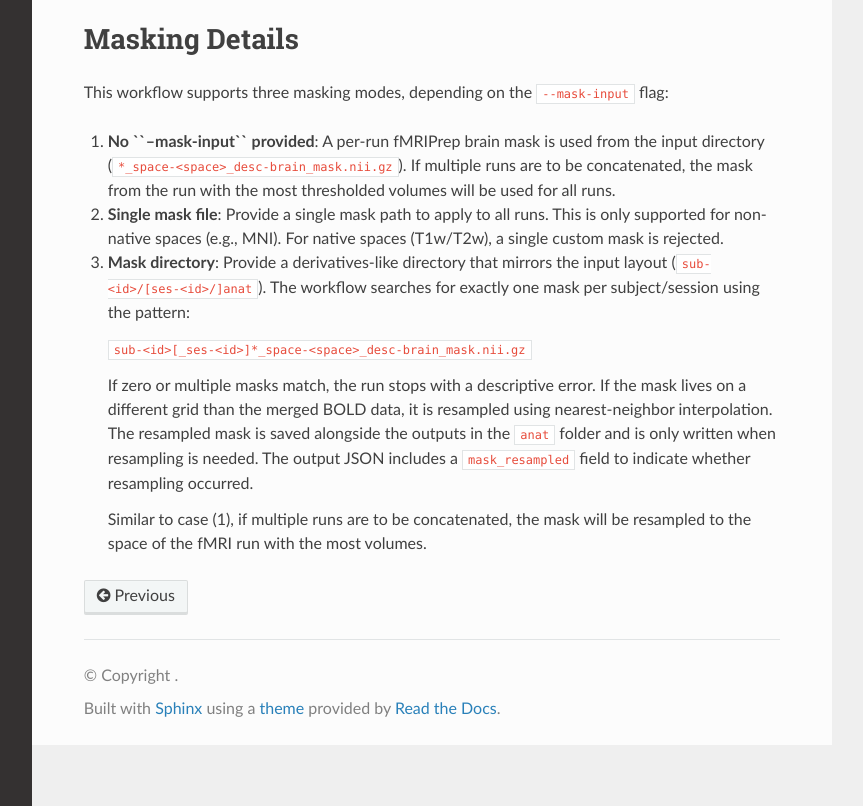
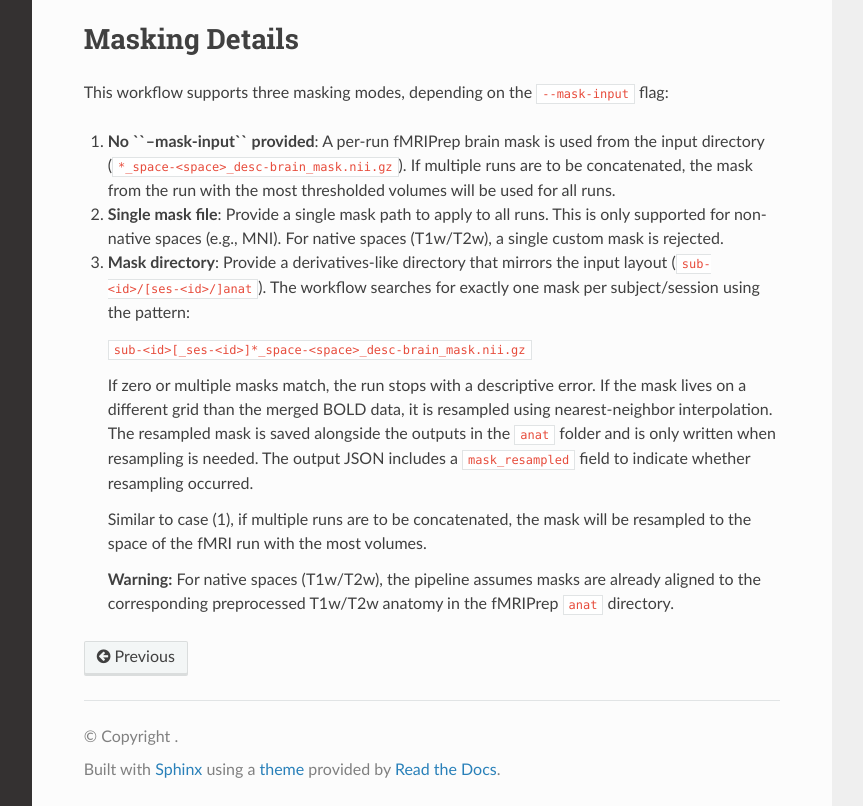
Before and after one commit to Larsen-Lab/dR2star, a Sphinx documentation site: the page built from docs/usage.rst, in a window 1280 px wide and 1070 px high, cut to the strip 264-1070 px from the top of the window. Shown: the whole strip, without its empty margins (268-1131 px from the left). Built offline with Sphinx 7.4.7 and the Read the Docs theme 3.1.0, drawn with Linux system fonts in a browser that asks for light colours.

Commit message:
Warn about native-space mask alignment

```diff
--- a/docs/usage.rst
+++ b/docs/usage.rst
@@ -32,3 +32,6 @@ This workflow supports three masking modes, depending on the ``--mask-input`` fl
 
    Similar to case (1), if multiple runs are to be concatenated, the mask will be resampled
    to the space of the fMRI run with the most volumes.
+
+   **Warning:** For native spaces (T1w/T2w), the pipeline assumes masks are already aligned
+   to the corresponding preprocessed T1w/T2w anatomy in the fMRIPrep ``anat`` directory.
```
